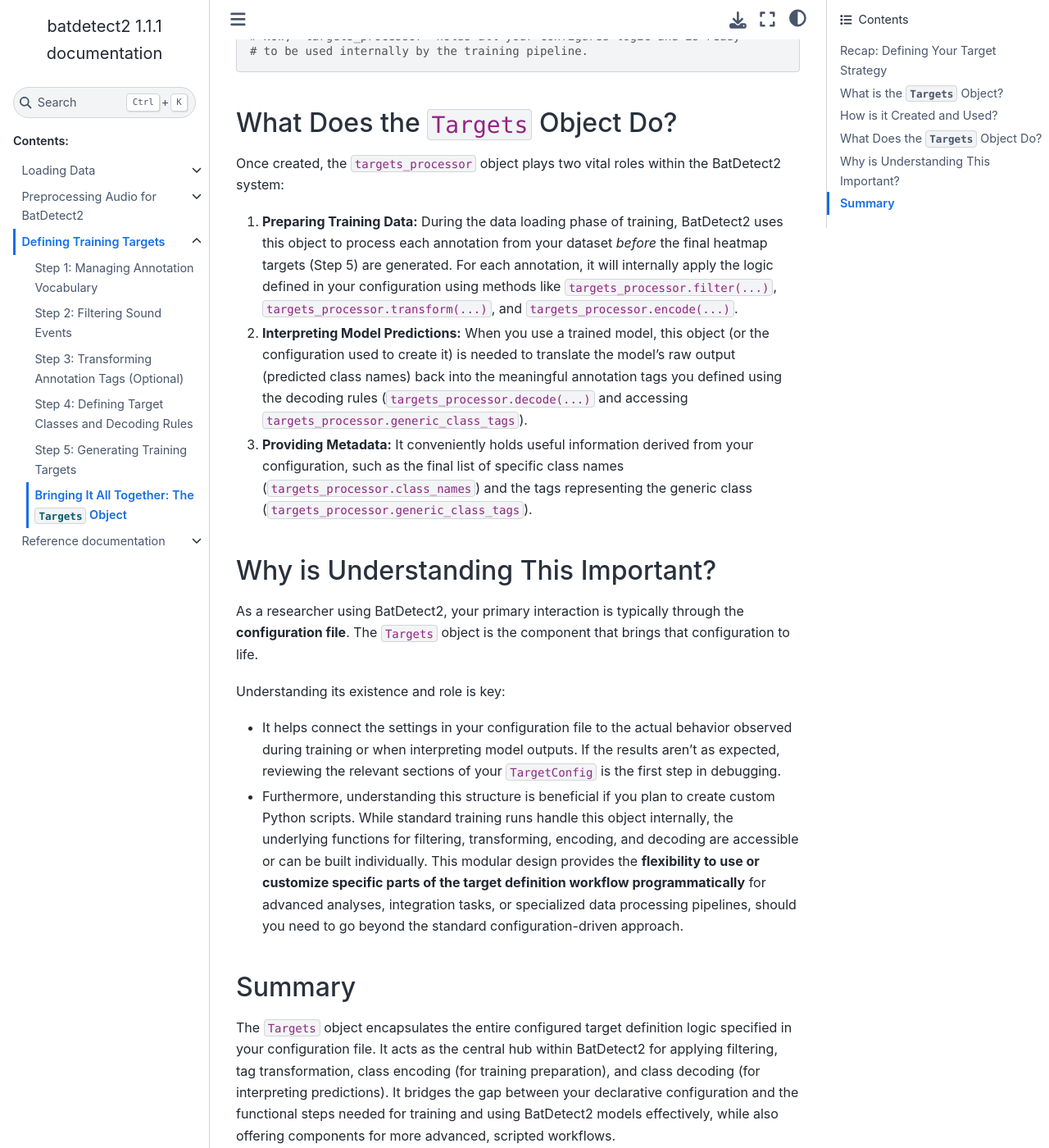
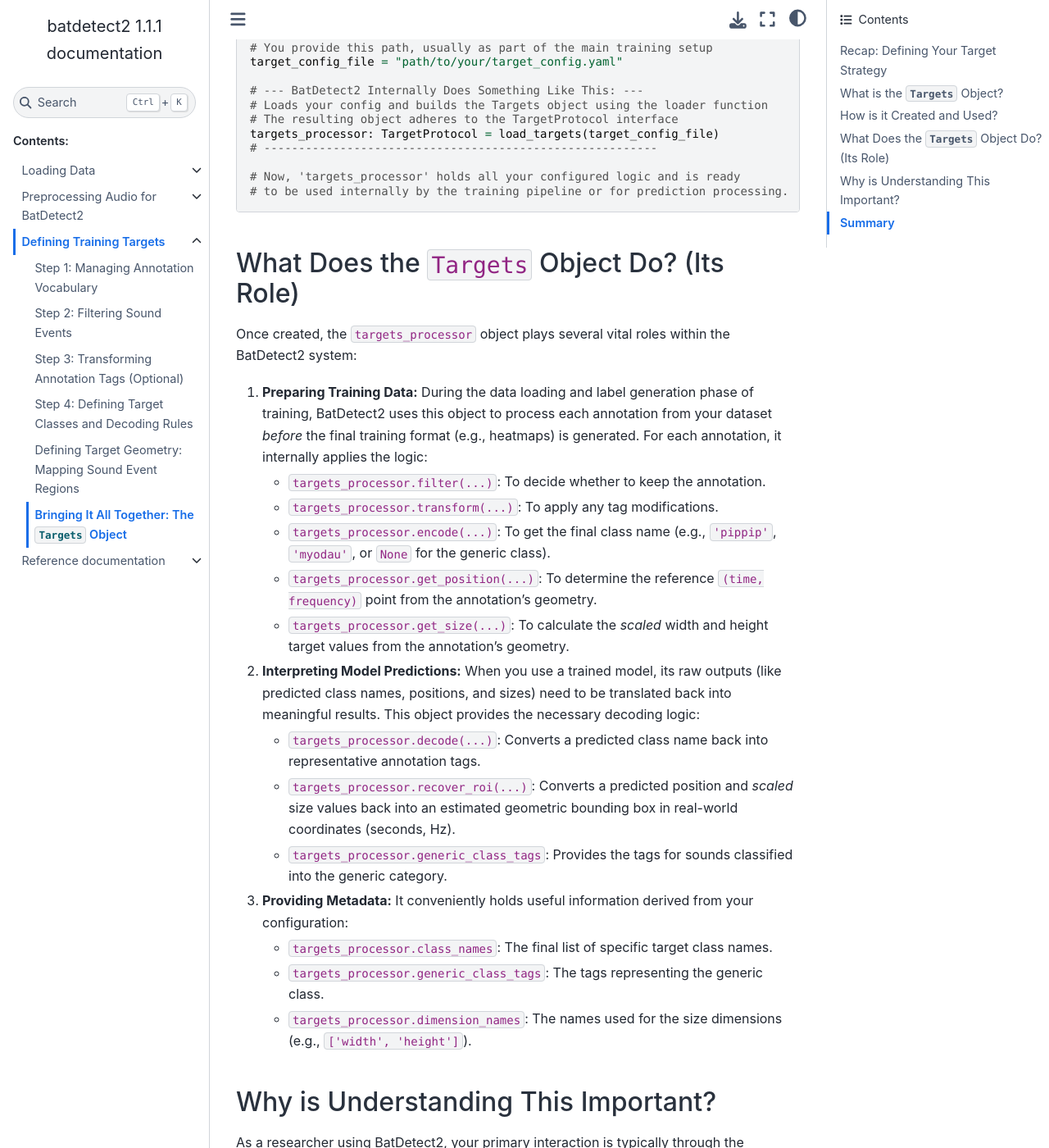
Before and after one commit to macaodha/batdetect2, a Sphinx documentation site: the page built from docs/source/targets/use.md, in a window 1280 px wide and 1400 px high, scrolled down 1389 px. Shown: the whole window at 82% size. Built offline with Sphinx 7.4.7 and the Sphinx Book theme 1.1.4, drawn with Linux system fonts in a browser that asks for light colours; some of the changed text lies outside the part shown.

Commit message:
Update targets docs

````diff
--- a/docs/source/targets/index.md
+++ b/docs/source/targets/index.md
@@ -1,41 +1,40 @@
 # Defining Training Targets
 
 A crucial aspect of training any supervised machine learning model, including BatDetect2, is clearly defining the **training targets**.
-This process determines precisely what the model should learn to detect and recognize from the input data (in this case, spectrograms).
+This process determines precisely what the model should learn to detect, localize, classify, and characterize from the input data (in this case, spectrograms).
 The choices made here directly influence the model's focus, its performance, and how its predictions should be interpreted.
 
 For BatDetect2, defining targets involves specifying:
 
 - Which sounds in your annotated dataset are relevant for training.
-- How these sounds should be categorized into distinct **classes** (e.g., different species, types of calls, noise categories).
-- How the model's output (predicted class names) should be translated back into meaningful tags.
+- How these sounds should be categorized into distinct **classes** (e.g., different species).
+- How the geometric **Region of Interest (ROI)** (e.g., bounding box) of each sound maps to the specific **position** and **size** targets the model predicts.
+- How these classes and geometric properties relate back to the detailed information stored in your annotation **tags** (using a consistent **vocabulary/terms**).
+- How the model's output (predicted class names, positions, sizes) should be translated back into meaningful tags and geometries.
 
 ## Sound Event Annotations: The Starting Point
 
 BatDetect2 assumes your training data consists of audio recordings where relevant sound events have been **annotated**.
 A typical annotation for a single sound event provides two key pieces of information:
 
-1.  **Location & Extent:** Information defining _where_ the sound occurs in time and frequency, usually represented as a **bounding box** drawn on a spectrogram.
-2.  **Description (Tags):** Information _about_ the sound event, provided as a set of descriptive **tags**.
+1.  **Location & Extent:** Information defining _where_ the sound occurs in time and frequency, usually represented as a **bounding box** (the ROI) drawn on a spectrogram.
+2.  **Description (Tags):** Information _about_ the sound event, provided as a set of descriptive **tags** (key-value pairs).
 
-Tags are fundamental to how BatDetect2 understands annotations.
-Each tag is a **key-value pair**, much like labels used in many data systems.
-For example, a single echolocation pulse annotation might have tags like:
+For example, an annotation might have a bounding box and tags like:
 
 - `species: Myotis daubentonii`
 - `quality: Good`
 - `call_type: Echolocation`
-- `verified_by: ExpertA`
 
-A key aspect is that a single sound event can (and often does) have **multiple tags** associated with it, allowing for rich, detailed descriptions capturing various facets of information (taxonomy, signal quality, functional type, verification status, etc.).
-
-While this detailed, multi-tag approach is powerful for data representation, standard classification models typically require a single target class label for each training example.
-Therefore, the core task of the **target definition process** described in the following sections is to provide BatDetect2 with clear rules to:
+A single sound event can have **multiple tags**, allowing for rich descriptions.
+This richness requires a structured process to translate the annotation (both tags and geometry) into the precise targets needed for model training.
+The **target definition process** provides clear rules to:
 
 - Interpret the meaning of different tag keys (**Terms**).
 - Select only the relevant annotations (**Filtering**).
 - Potentially standardize or modify the tags (**Transforming**).
-- Ultimately map the rich set of tags on each selected annotation to a single, definitive **target class** label for training (**Classes**).
+- Map the geometric ROI to specific position and size targets (**ROI Mapping**).
+- Map the final set of tags on each selected annotation to a single, definitive **target class** label (**Classes**).
 
 ## Configuration-Driven Workflow
 
@@ -46,29 +45,34 @@
 
 Defining the targets involves several sequential steps, each configurable and building upon the previous one:
 
-1.  **Defining Vocabulary:** Understand how annotations use tags (key-value pairs like `species: Myotis daubentonii`).
-    This first step involves defining the meaning (**Terms**) behind the keys used in your tags (e.g., establishing what `species` or `call_type` represents using standard or custom definitions).
-    Often, the default vocabulary provided by BatDetect2 is sufficient, so you may not need to configure this step explicitly.
-    However, reading through this section is encouraged to understand how tags are formally defined via keys, which is essential for using them effectively in subsequent steps like filtering and class definition.
-2.  **Filtering Sound Events:** Select only the sound event annotations that are relevant for your specific training goal, based on their tags (e.g., keeping only high-quality echolocation calls).
-3.  **Transforming Tags (Optional):** Modify the tags on the selected annotations.
-    This is useful for standardizing inconsistent labels, correcting errors, grouping related concepts (like mapping species to genus), or deriving new information.
-4.  **Defining Classes & Decoding Rules:** Map the final set of tags on each annotation to a specific target **class name** (like `pippip` or `myodau`) that the model will learn.
-    This step also includes setting priorities for overlapping definitions and specifying how predicted class names should be translated back into tags (decoding).
-5.  **The `Targets` Object:** Understand the outcome of this configuration process – a functional object used internally by BatDetect2 that encapsulates all your defined rules for filtering, transforming, encoding, and decoding.
+1.  **Defining Vocabulary (Terms & Tags):** Understand how annotations use tags (key-value pairs).
+    This step involves defining the meaning (**Terms**) behind the tag keys (e.g., `species`, `call_type`).
+    Often, default terms are sufficient, but understanding this is key to using tags in later steps.
+    (See: {doc}`tags_and_terms`})
+2.  **Filtering Sound Events:** Select only the relevant sound event annotations based on their tags (e.g., keeping only high-quality calls).
+    (See: {doc}`filtering`})
+3.  **Transforming Tags (Optional):** Modify tags on selected annotations for standardization, correction, grouping (e.g., species to genus), or deriving new tags.
+    (See: {doc}`transform`})
+4.  **Defining Classes & Decoding Rules:** Map the final tags to specific target **class names** (like `pippip` or `myodau`).
+    Define priorities for overlap and specify how predicted names map back to tags (decoding).
+    (See: {doc}`classes`})
+5.  **Mapping ROIs (Position & Size):** Define how the geometric ROI (e.g., bounding box) of each sound event maps to the specific reference **point** (e.g., center, corner) and scaled **size** values (width, height) used as targets by the model.
+    (See: {doc}`rois`})
+6.  **The `Targets` Object:** Understand the outcome of configuring steps 1-5 – a functional object used internally by BatDetect2 that encapsulates all your defined rules for filtering, transforming, ROI mapping, encoding, and decoding.
+    (See: {doc}`use`)
 
-The result of this entire configuration process is a clear set of instructions that BatDetect2 uses during training data preparation to determine the correct "answer" (the ground truth label or target) for each relevant sound event.
+The result of this configuration process is a clear set of instructions that BatDetect2 uses during training data preparation to determine the correct "answer" (the ground truth label and geometry representation) for each relevant sound event.
 
 Explore the detailed steps using the links below:
 
 ```{toctree}
 :maxdepth: 1
-:caption: Contents:
+:caption: Target Definition Steps:
 
 tags_and_terms
 filtering
 transform
 classes
-labels
+rois
 use
 ```
--- a/docs/source/targets/use.md
+++ b/docs/source/targets/use.md
@@ -1,26 +1,27 @@
-# Bringing It All Together: The `Targets` Object
+## Bringing It All Together: The `Targets` Object
 
-## Recap: Defining Your Target Strategy
+### Recap: Defining Your Target Strategy
 
-Previously, we covered the steps to precisely define what your BatDetect2 model should learn:
+In the previous sections, we covered the sequential steps to precisely define what your BatDetect2 model should learn, specified within your configuration file:
 
 1.  **Terms:** Establishing the vocabulary for annotation tags.
 2.  **Filtering:** Selecting relevant sound event annotations.
 3.  **Transforming:** Optionally modifying tags.
-4.  **Classes:** Defining target categories, setting priorities, and specifying decoding rules.
+4.  **Classes:** Defining target categories, setting priorities, and specifying tag decoding rules.
+5.  **ROI Mapping:** Defining how annotation geometry maps to target position and size values.
 
-You define these aspects within a configuration file (e.g., YAML), which holds the complete specification for your target definition strategy.
+You define all these aspects within your configuration file (e.g., YAML), which holds the complete specification for your target definition strategy, typically under a main `targets:` key.
 
-## What is the `Targets` Object?
+### What is the `Targets` Object?
 
-While the configuration file specifies _what_ you want to happen, BatDetect2 needs a component to actually _perform_ these steps.
+While the configuration file specifies _what_ you want to happen, BatDetect2 needs an active component to actually _perform_ these steps.
 This is the role of the `Targets` object.
 
-Think of the `Targets` object as an organized container that holds all the specific functions and settings derived from your configuration file (specifically, your `TargetConfig` section).
-It's created directly from your configuration and provides methods to apply the filtering, transformation, encoding, and decoding steps you defined.
-It effectively bundles together all the logic determined by your settings into a single, usable object.
+The `Targets` is an organized container that holds all the specific functions and settings derived from your configuration file (`TargetConfig`).
+It's created directly from your configuration and provides methods to apply the **filtering**, **transformation**, **ROI mapping** (geometry to position/size and back), **class encoding**, and **class decoding** steps you defined.
+It effectively bundles together all the target definition logic determined by your settings into a single, usable object.
 
-## How is it Created and Used?
+### How is it Created and Used?
 
 For most standard training workflows, you typically won't need to create or interact with the `Targets` object directly in Python code.
 BatDetect2 usually handles its creation automatically when you provide your main configuration file during training setup.
@@ -28,49 +29,63 @@
 Conceptually, here's what happens behind the scenes:
 
 1.  You provide the path to your configuration file (e.g., `my_training_config.yaml`).
-2.  BatDetect2 reads this file and finds your `targets` configuration section.
-3.  It uses this configuration to build an instance of the `Targets` object, loading it with the appropriate functions for filtering, transforming, encoding, and decoding based on your settings.
+2.  BatDetect2 reads this file and finds your `targets:` configuration section.
+3.  It uses this configuration to build an instance of the `Targets` object using a dedicated function (like `load_targets`), loading it with the appropriate logic based on your settings.
 
 ```python
 # Conceptual Example: How BatDetect2 might use your configuration
-from batdetect2.targets import Targets # The class we are discussing
+from batdetect2.targets import load_targets # The function to load/build the object
+from batdetect2.targets.types import TargetProtocol # The type/interface
 
 # You provide this path, usually as part of the main training setup
 target_config_file = "path/to/your/target_config.yaml"
 
 # --- BatDetect2 Internally Does Something Like This: ---
-# Loads your config and builds the Targets object using a factory method
-targets_processor = Targets.from_file(target_config_file)
+# Loads your config and builds the Targets object using the loader function
+# The resulting object adheres to the TargetProtocol interface
+targets_processor: TargetProtocol = load_targets(target_config_file)
 # ---------------------------------------------------------
 
 # Now, 'targets_processor' holds all your configured logic and is ready
-# to be used internally by the training pipeline.
+# to be used internally by the training pipeline or for prediction processing.
 ```
 
-## What Does the `Targets` Object Do?
+### What Does the `Targets` Object Do? (Its Role)
 
-Once created, the `targets_processor` object plays two vital roles within the BatDetect2 system:
+Once created, the `targets_processor` object plays several vital roles within the BatDetect2 system:
 
-1.  **Preparing Training Data:** During the data loading phase of training, BatDetect2 uses this object to process each annotation from your dataset _before_ the final heatmap targets (Step 5) are generated.
-    For each annotation, it will internally apply the logic defined in your configuration using methods like `targets_processor.filter(...)`, `targets_processor.transform(...)`, and `targets_processor.encode(...)`.
-2.  **Interpreting Model Predictions:** When you use a trained model, this object (or the configuration used to create it) is needed to translate the model's raw output (predicted class names) back into the meaningful annotation tags you defined using the decoding rules (`targets_processor.decode(...)` and accessing `targets_processor.generic_class_tags`).
-3.  **Providing Metadata:** It conveniently holds useful information derived from your configuration, such as the final list of specific class names (`targets_processor.class_names`) and the tags representing the generic class (`targets_processor.generic_class_tags`).
+1.  **Preparing Training Data:** During the data loading and label generation phase of training, BatDetect2 uses this object to process each annotation from your dataset _before_ the final training format (e.g., heatmaps) is generated.
+    For each annotation, it internally applies the logic:
+    - `targets_processor.filter(...)`: To decide whether to keep the annotation.
+    - `targets_processor.transform(...)`: To apply any tag modifications.
+    - `targets_processor.encode(...)`: To get the final class name (e.g., `'pippip'`, `'myodau'`, or `None` for the generic class).
+    - `targets_processor.get_position(...)`: To determine the reference `(time, frequency)` point from the annotation's geometry.
+    - `targets_processor.get_size(...)`: To calculate the _scaled_ width and height target values from the annotation's geometry.
+2.  **Interpreting Model Predictions:** When you use a trained model, its raw outputs (like predicted class names, positions, and sizes) need to be translated back into meaningful results.
+    This object provides the necessary decoding logic:
+    - `targets_processor.decode(...)`: Converts a predicted class name back into representative annotation tags.
+    - `targets_processor.recover_roi(...)`: Converts a predicted position and _scaled_ size values back into an estimated geometric bounding box in real-world coordinates (seconds, Hz).
+    - `targets_processor.generic_class_tags`: Provides the tags for sounds classified into the generic category.
+3.  **Providing Metadata:** It conveniently holds useful information derived from your configuration:
+    - `targets_processor.class_names`: The final list of specific target class names.
+    - `targets_processor.generic_class_tags`: The tags representing the generic class.
+    - `targets_processor.dimension_names`: The names used for the size dimensions (e.g., `['width', 'height']`).
 
-## Why is Understanding This Important?
+### Why is Understanding This Important?
 
 As a researcher using BatDetect2, your primary interaction is typically through the **configuration file**.
-The `Targets` object is the component that brings that configuration to life.
+The `Targets` object is the component that materializes your configurations.
 
-Understanding its existence and role is key:
+Understanding its role can be important:
 
-- It helps connect the settings in your configuration file to the actual behavior observed during training or when interpreting model outputs.
-  If the results aren't as expected, reviewing the relevant sections of your `TargetConfig` is the first step in debugging.
+- It helps connect the settings in your configuration file (covering terms, filtering, transforms, classes, and ROIs) to the actual behavior observed during training or when interpreting model outputs.
+  If the results aren't as expected (e.g., wrong classifications, incorrect bounding box predictions), reviewing the relevant sections of your `TargetConfig` is the first step in debugging.
 - Furthermore, understanding this structure is beneficial if you plan to create custom Python scripts.
-  While standard training runs handle this object internally, the underlying functions for filtering, transforming, encoding, and decoding are accessible or can be built individually.
+  While standard training runs handle this object internally, the underlying functions for filtering, transforming, encoding, decoding, and ROI mapping are accessible or can be built individually.
   This modular design provides the **flexibility to use or customize specific parts of the target definition workflow programmatically** for advanced analyses, integration tasks, or specialized data processing pipelines, should you need to go beyond the standard configuration-driven approach.
 
-## Summary
+### Summary
 
-The `Targets` object encapsulates the entire configured target definition logic specified in your configuration file.
-It acts as the central hub within BatDetect2 for applying filtering, tag transformation, class encoding (for training preparation), and class decoding (for interpreting predictions).
+The `Targets` object encapsulates the entire configured target definition logic specified in your `TargetConfig` file.
+It acts as the central component within BatDetect2 for applying filtering, tag transformation, ROI mapping (geometry to/from position/size), class encoding (for training preparation), and class/ROI decoding (for interpreting predictions).
 It bridges the gap between your declarative configuration and the functional steps needed for training and using BatDetect2 models effectively, while also offering components for more advanced, scripted workflows.
````
